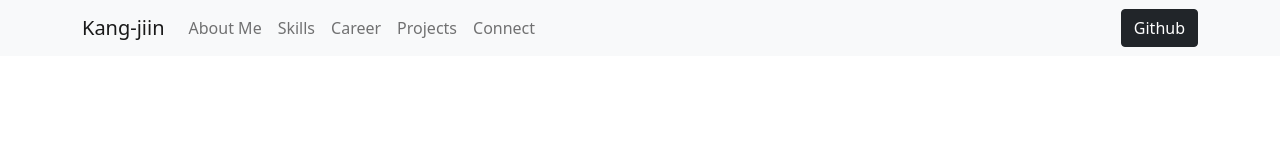
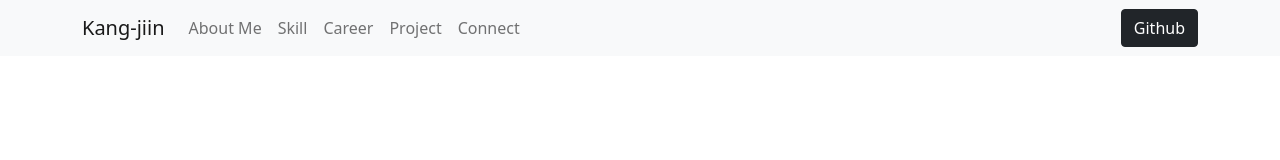
Before and after one commit to kang-jiin/react_portfolio, a React (Create React App) app: page / in a window 1280 px wide. Shown: the top 160 px of the page. Built offline with nearby package versions, Linux system fonts and the light colour scheme.

Commit message:
REFACTOR(skill): skills -> skill rename

```diff
--- a/src/components/MyNavbar.tsx
+++ b/src/components/MyNavbar.tsx
@@ -10,9 +10,9 @@ const MyNavbar = () => {
         <Navbar.Collapse id="basic-navbar-nav">
           <Nav className="me-auto">
             <Nav.Link href="#aboutme">About Me</Nav.Link>
-            <Nav.Link href="#skills">Skills</Nav.Link>
+            <Nav.Link href="#skill">Skill</Nav.Link>
             <Nav.Link href="#career">Career</Nav.Link>
-            <Nav.Link href="#projects">Projects</Nav.Link>
+            <Nav.Link href="#project">Project</Nav.Link>
             <Nav.Link href="#connect">Connect</Nav.Link>
           </Nav>
           <Nav>
--- a/src/components/Skills.tsx
+++ b/src/components/Skill.tsx
@@ -6,7 +6,7 @@ const componentStyle: CSSProperties = {
   height: '500px'
 };
 
-const Skills = () => {
+const Skill = () => {
   const [mix, setMix] = useState(Math.random() * 100);
 
   // useEffect(() => {
@@ -54,10 +54,10 @@ const Skills = () => {
     { text: 'IntelliJ', value: 70 }
   ];
   return (
-    <Container style={componentStyle} className="" id="skills">
+    <Container style={componentStyle} className="" id="skill">
       <ReactWordcloud options={options} words={words} />
     </Container>
   );
 };
 
-export default React.memo(Skills);
+export default React.memo(Skill);
--- a/src/pages/Home.tsx
+++ b/src/pages/Home.tsx
@@ -3,8 +3,9 @@ import React from 'react';
 import MyNavbar from 'components/MyNavbar';
 import Summary from 'components/Summary';
 import AboutMe from 'components/AboutMe';
-import Skills from 'components/Skills';
+import Skill from 'components/Skill';
 import Career from 'components/Career';
+import Project from 'components/Project';
 
 const Home = () => {
   return (
@@ -12,8 +13,9 @@ const Home = () => {
       <MyNavbar />
       <Summary />
       <AboutMe />
-      <Skills />
+      <Skill />
       <Career />
+      <Project />
     </div>
   );
 };
```
